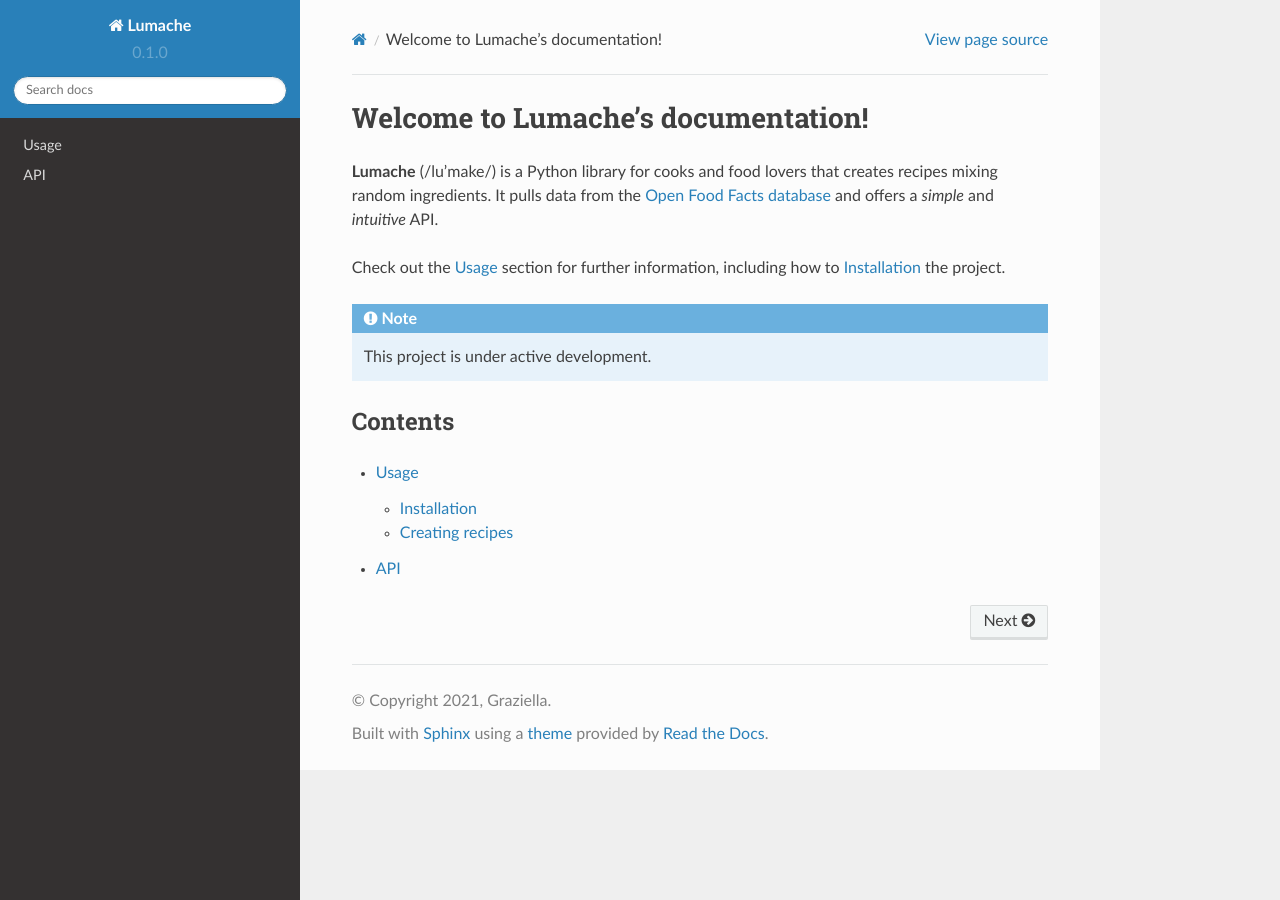
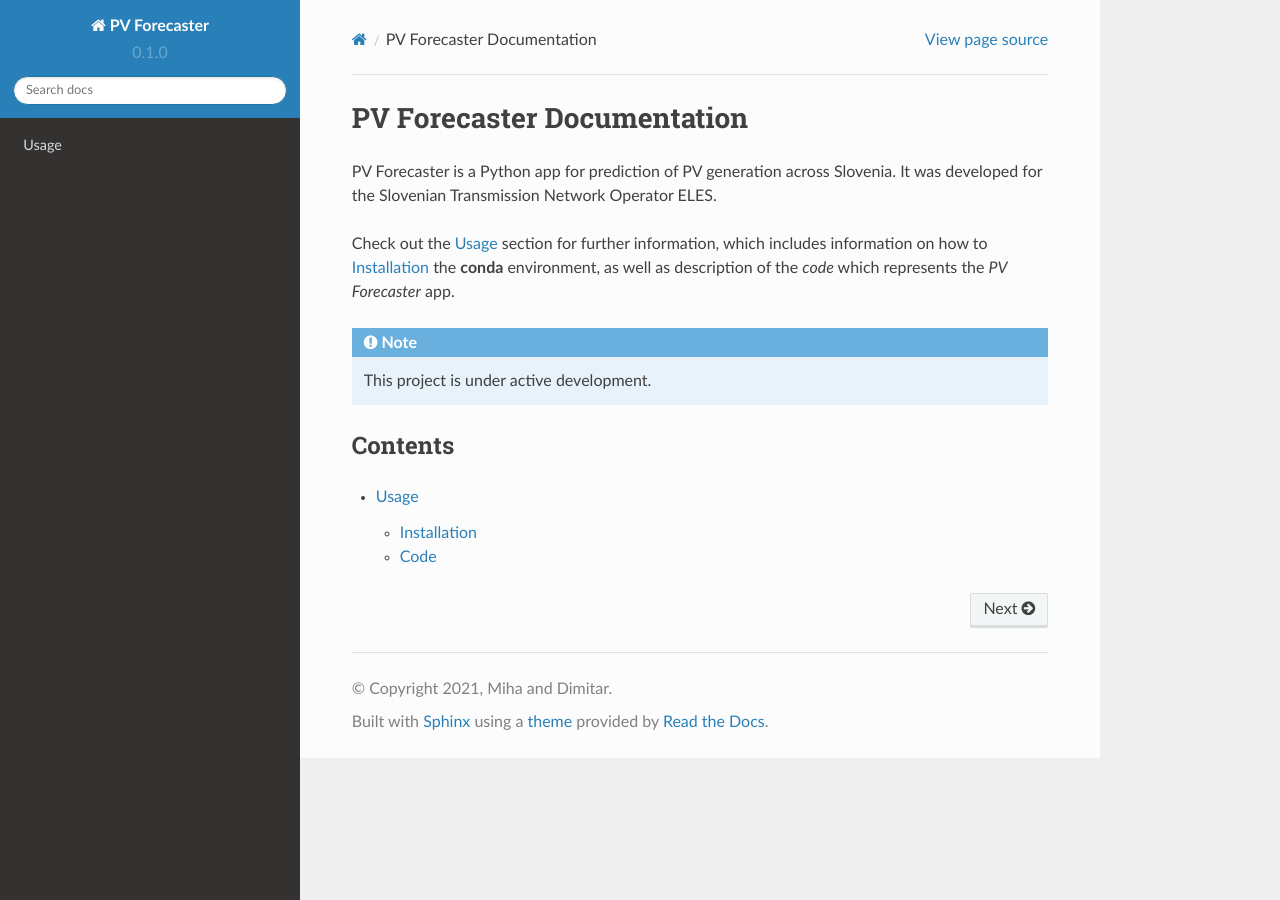
Before and after one commit to dstefanov46/rtd-tutorial, a Sphinx documentation site: the page built from docs/source/index.rst, in a window 1280 px wide. Built offline with Sphinx 7.4.7 and the Read the Docs theme 2.0.0, drawn with Linux system fonts in a browser that asks for light colours.

Commit message:
initial changes to the lumache library

```diff
--- a/docs/source/api.rst
+++ /dev/null
@@ -1,7 +0,0 @@
-API
-===
-
-.. autosummary::
-   :toctree: generated
-
-   lumache
--- a/docs/source/conf.py
+++ b/docs/source/conf.py
@@ -7,9 +7,9 @@
 
 # -- Project information
 
-project = 'Lumache'
-copyright = '2021, Graziella'
-author = 'Graziella'
+project = 'PV Forecaster'
+copyright = '2021, Miha and Dimitar'
+author = 'Miha and Dimitar'
 
 release = '0.1'
 version = '0.1.0'
--- a/docs/source/index.rst
+++ b/docs/source/index.rst
@@ -1,13 +1,12 @@
-Welcome to Lumache's documentation!
+PV Forecaster Documentation
 ===================================
 
-**Lumache** (/lu'make/) is a Python library for cooks and food lovers
-that creates recipes mixing random ingredients.
-It pulls data from the `Open Food Facts database <https://world.openfoodfacts.org/>`_
-and offers a *simple* and *intuitive* API.
+PV Forecaster is a Python app for prediction of PV generation across Slovenia. It was developed for the Slovenian
+Transmission Network Operator ELES.
 
-Check out the :doc:`usage` section for further information, including
-how to :ref:`installation` the project.
+Check out the :doc:`usage` section for further information, which includes information on
+how to :ref:`installation` the **conda** environment, as well as description of the `code` which represents the
+*PV Forecaster* app.
 
 .. note::
 
@@ -19,4 +18,3 @@
 .. toctree::
 
    usage
-   api
--- a/pyproject.toml
+++ b/pyproject.toml
@@ -3,6 +3,6 @@
 build-backend = "flit_core.buildapi"
 
 [project]
-name = "lumache"
-authors = [{name = "Graziella", email = "graziella@lumache"}]
+name = "PV Forecaster"
+authors = [{name = "Miha and Dimitar", email = "graziella@lumache"}]
 dynamic = ["version", "description"]
```
Also changed, not shown: docs/source/usage.rst (+5 -18 lines), pv_forecaster_example.py (renamed from lumache.py, +2 -8 lines).
